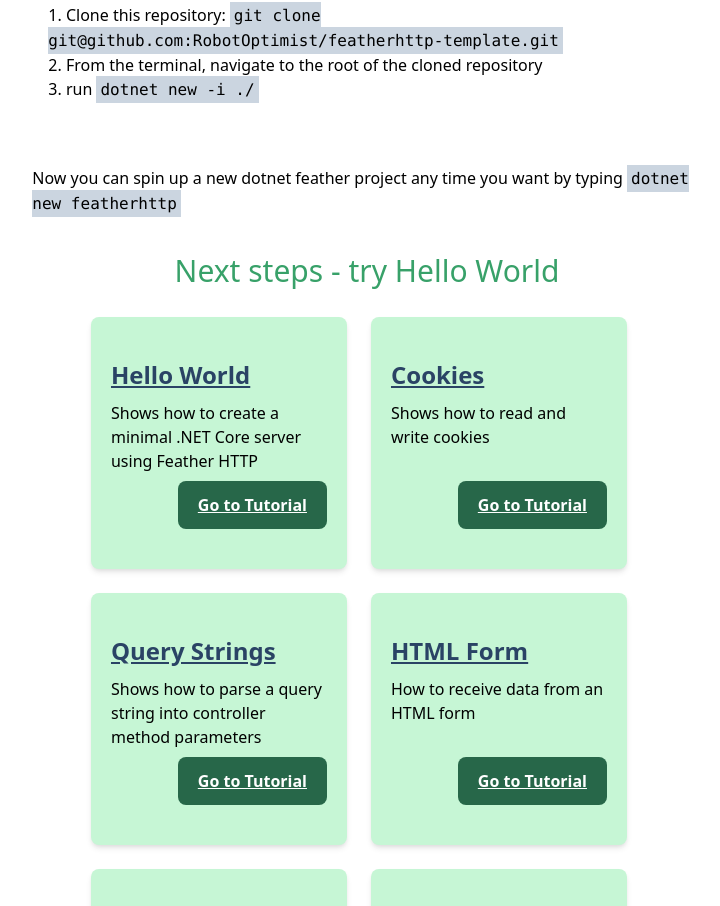
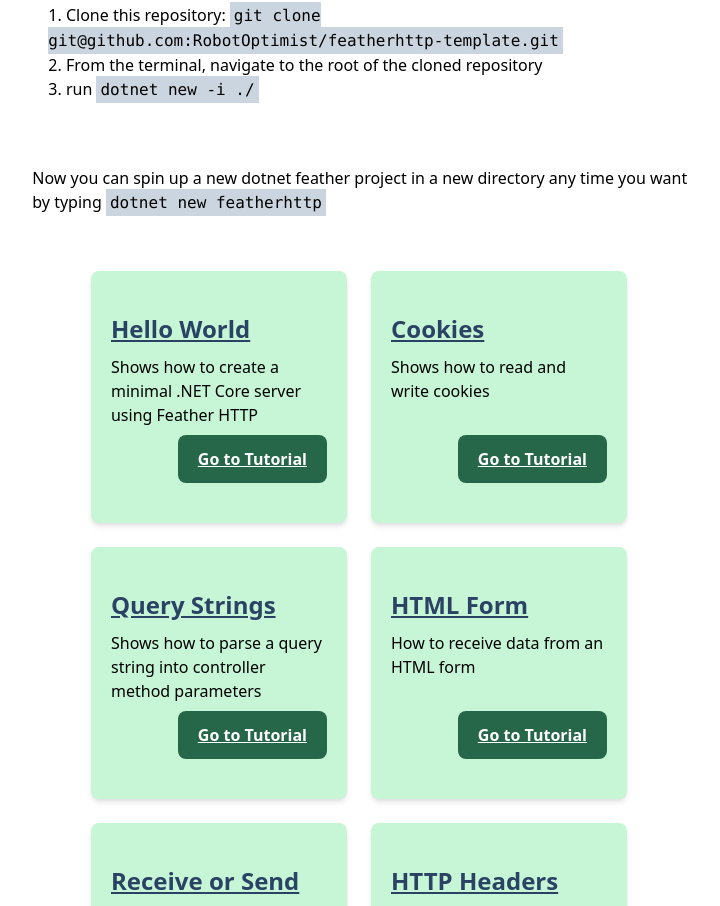
Before and after one commit to RobotOptimist/learn-httpfeather, a Nuxt app: page / in a window 1280 px wide. Shown: the part 1160-2066 px from the top of the page, without its empty margins (313-1033 px from the left). Built offline with nearby package versions, Linux system fonts and the light colour scheme; what tailwindcss-transitions would draw is missing.

Commit message:
removed next steps header

```diff
--- a/pages/index.vue
+++ b/pages/index.vue
@@ -28,9 +28,7 @@
               <li>From the terminal, navigate to the root of the cloned repository</li>
               <li>run <span class="code">dotnet new -i ./</span></li>
             </ol>
-            <p class="p-8">Now you can spin up a new dotnet feather project any time you want by typing <span class="code">dotnet new featherhttp</span></p>
-            <p class=""></p>
-            <h3 class="h3 text-center">Next steps - try Hello World</h3>
+            <p class="p-8">Now you can spin up a new dotnet feather project in a new directory any time you want by typing <span class="code">dotnet new featherhttp</span></p>
           </div>
         </section>
         <section class="lg:flex flex-wrap justify-center">
```
